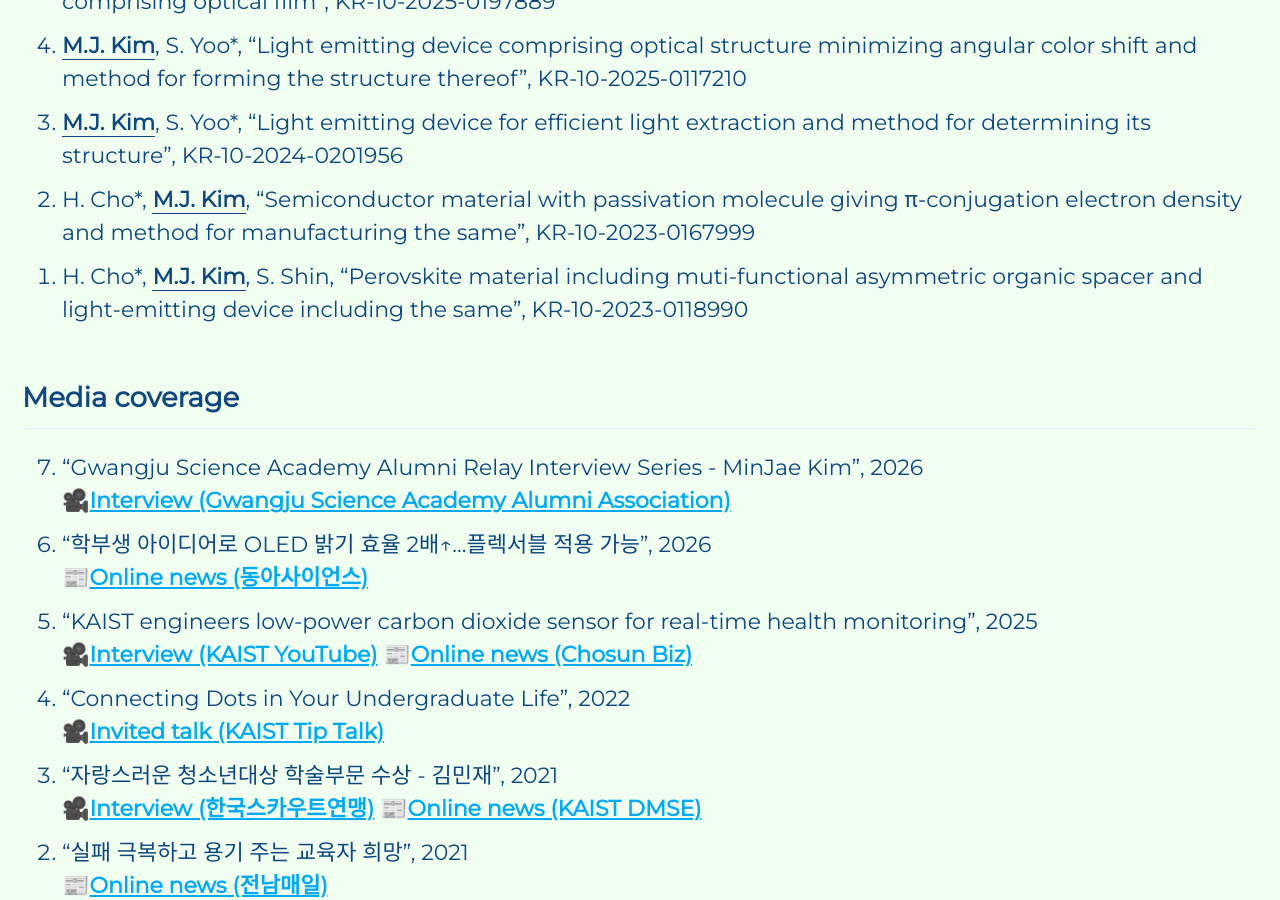
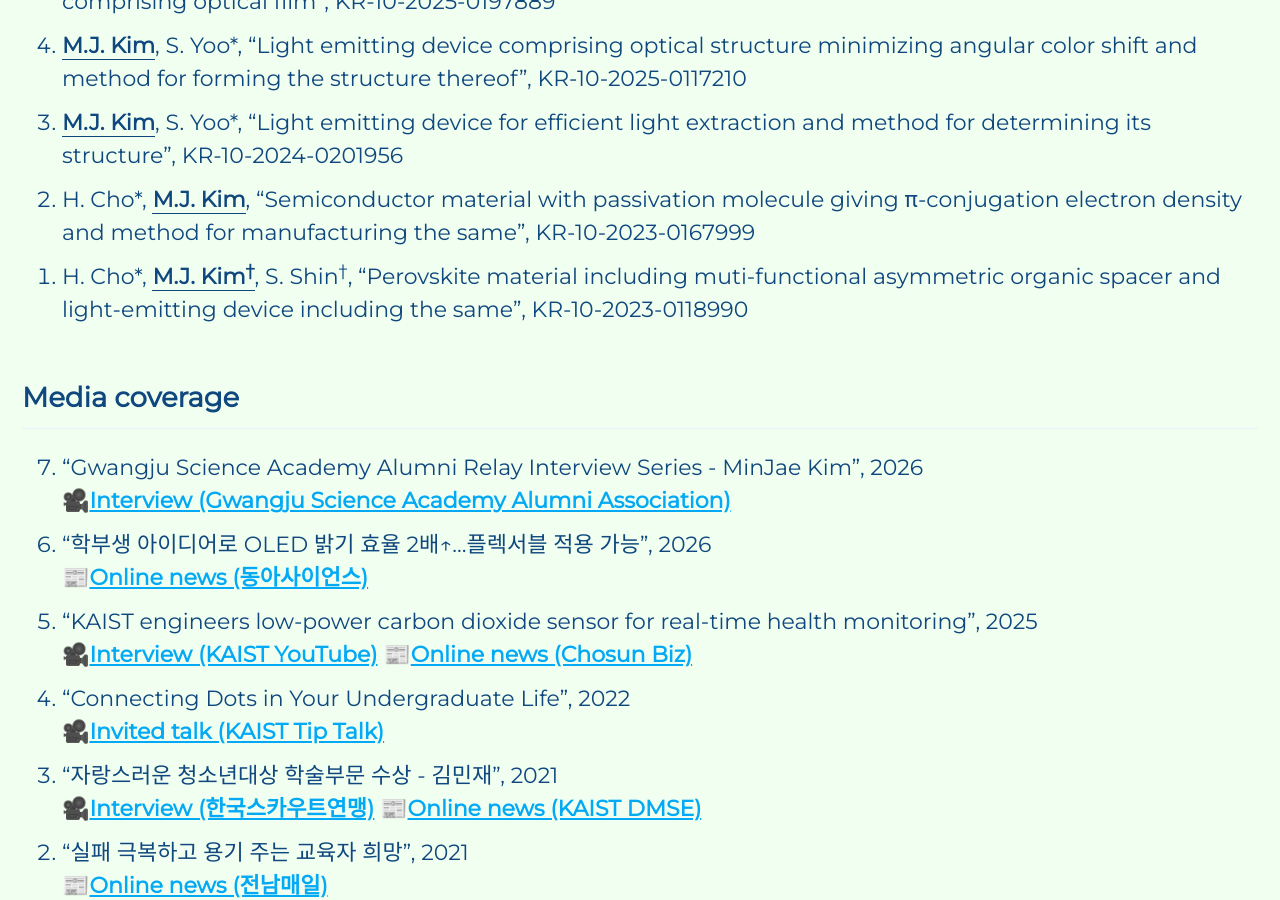
Before and after one commit to mj3259/mj3259.github.io, a Jekyll site: the page built from _pages/projects.md, in a window 1280 px wide and 900 px high, scrolled down 2364 px. Built offline with Jekyll 4.4.1, drawn with Linux system fonts in a browser that asks for light colours; cached includes are drawn as plain includes.

```diff
--- a/_pages/projects.md
+++ b/_pages/projects.md
@@ -75,7 +75,7 @@ feature_row1:
 1. **<u>M.J. Kim</u>**, S. Yoo*, "Light emitting device comprising optical structure minimizing angular color shift and method for forming the structure thereof", KR-10-2025-0117210
 1. **<u>M.J. Kim</u>**, S. Yoo*, "Light emitting device for efficient light extraction and method for determining its structure", KR-10-2024-0201956
 1. H. Cho*, **<u>M.J. Kim</u>**, "Semiconductor material with passivation molecule giving π-conjugation electron density and method for manufacturing the same", KR-10-2023-0167999
-1. H. Cho*, **<u>M.J. Kim</u>**, S. Shin, "Perovskite material including muti-functional asymmetric organic spacer and light-emitting device including the same", KR-10-2023-0118990
+1. H. Cho*, **<u>M.J. Kim<sup>†</sup></u>**, S. Shin<sup>†</sup>, "Perovskite material including muti-functional asymmetric organic spacer and light-emitting device including the same", KR-10-2023-0118990
 {: reversed="reversed"}
 
 ## Media coverage
```
